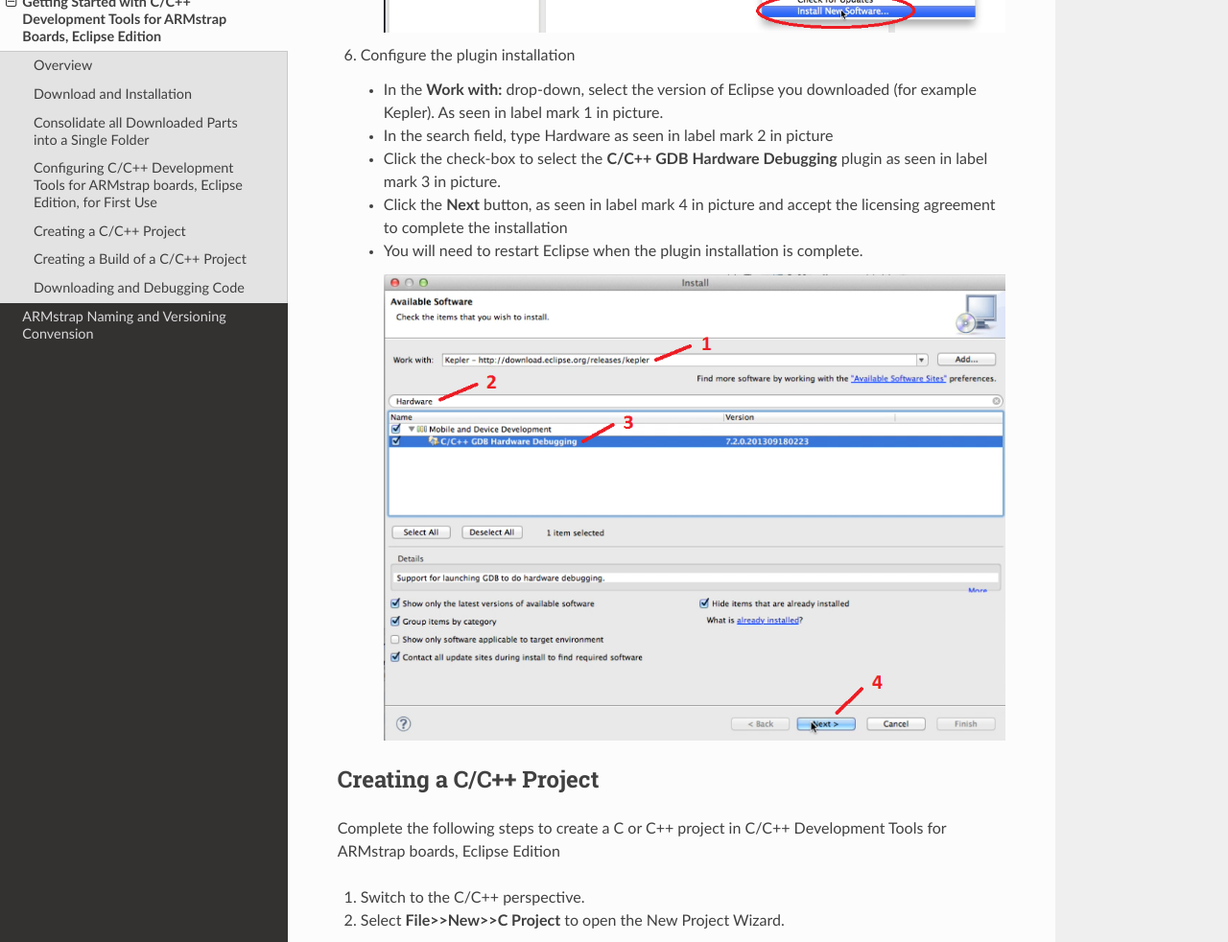
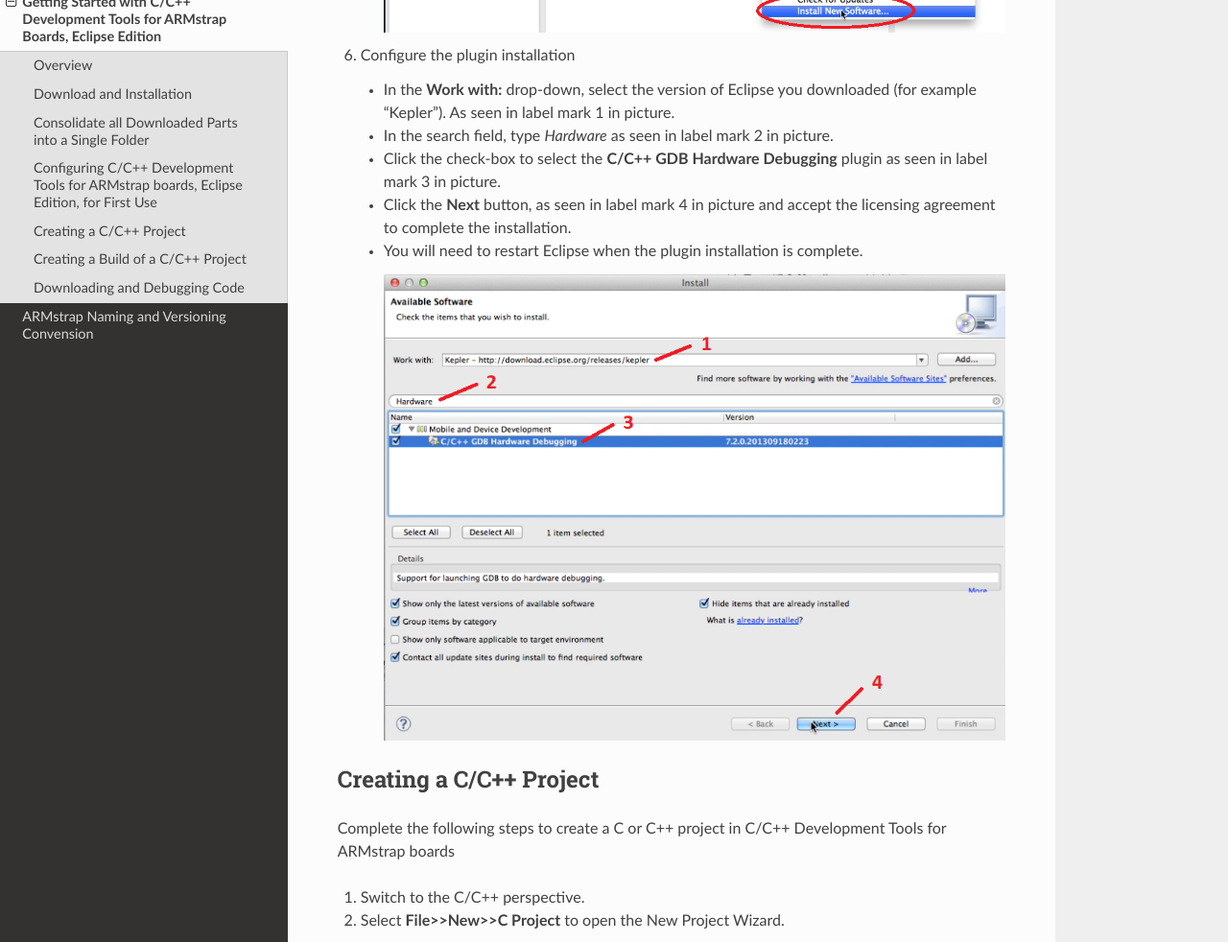
Before and after one commit to armstrap/armstrap-documentation, a Sphinx documentation site: the page built from source/getting-started-eclipse-development-tools.rst, in a window 1280 px wide and 1400 px high, scrolled down 2343 px. Shown: the part 174-1156 px from the top of the window at 96% size. Built offline with Sphinx 7.4.7 and the Read the Docs theme 2.0.0, drawn with Linux system fonts in a browser that asks for light colours; some of the changed text lies outside the part shown.

Commit message:
* Set default syntax highlight language to 'none'.  By default, the default language for all literal code blocks was pythong and this was causing confusing highlighting problem.  Now users are to explicitly state the highlighing scheme to use. * Added quotes to make steps a little more clear.

```diff
--- a/source/conf.py
+++ b/source/conf.py
@@ -89,6 +89,10 @@
 # If true, sectionauthor and moduleauthor directives will be shown in the
 # output. They are ignored by default.
 #show_authors = False
+
+# The default language to highlight source code in. The default is 'python'.
+# The value should be a valid Pygments lexer name
+highlight_language = None
 
 # The name of the Pygments (syntax highlighting) style to use.
 pygments_style = 'sphinx'
--- a/source/getting-started-eclipse-development-tools.rst
+++ b/source/getting-started-eclipse-development-tools.rst
@@ -12,17 +12,17 @@
 -------------------------
 
 1. Install Java (Java SE 6 or greater is recommended), which you can download at http://www.java.com/getjava.
-2. Download Eclipse IDE for C/C++ Developers from http://www.eclipse.org/downloads
-3. Download GNU Tools for ARM Embedded Processors from https://launchpad.net/gcc-arm-embedded
-4. Download ARMstrap blinky examples from https://s3.amazonaws.com/armstrap-public/examples/armstrap_blinkyexamples_1.0.0.zip
+2. Download "Eclipse IDE for C/C++ Developers" from http://www.eclipse.org/downloads
+3. Download "GNU Tools for ARM Embedded Processors" from https://launchpad.net/gcc-arm-embedded
+4. Download "ARMstrap blinky examples" from https://s3.amazonaws.com/armstrap-public/examples/armstrap_blinkyexamples_1.0.0.zip
 
 Consolidate all Downloaded Parts into a Single Folder
 -----------------------------------------------------
 
 1. Create a folder on your Desktop called *armstrap*
-2. Extract your downloaded Eclipse IDE for C/C++ Developers into *<user>/Desktop/armstrap/eclipse*
-3. Extract your downloaded GNU Tools for ARM Embedded Processors into *<user>/Desktop/armstrap/gcc-arm*
-4. Extract your downloaded ARMstrap blinky examples into *<user>/Desktop/armstrap/workspace*
+2. Extract your downloaded "Eclipse IDE for C/C++ Developers" into *<user>/Desktop/armstrap/eclipse*
+3. Extract your downloaded "GNU Tools for ARM Embedded Processors" into *<user>/Desktop/armstrap/gcc-arm*
+4. Extract your downloaded "ARMstrap blinky examples" into *<user>/Desktop/armstrap/workspace*
 
 Configuring C/C++ Development Tools for ARMstrap boards, Eclipse Edition, for First Use
 ---------------------------------------------------------------------------------------
@@ -34,6 +34,7 @@
 
     .. image:: images/getting-started-eclipse-development-tools/Eclipse-Workspace.png
        :align: center
+
     .. Tip:: Enable **Use this as the default and do not ask again** to save a project folder as your default workspace.
 
 3. In the Eclipse welcome screen, select the **Workbench** icon on the far right to open the workbench view.
@@ -46,17 +47,17 @@
     .. image:: images/getting-started-eclipse-development-tools/Eclipse-Perpective.png
        :align: center
 
-5. Debugging ARMstrap requires the C/C++ GDB Hardware Debugging plugin.  To install the plugin, select the **Help>>Install New Software...** menu item
+5. Debugging ARMstrap requires the "C/C++ GDB Hardware Debugging" plugin.  To install the plugin, select the **Help>>Install New Software...** menu item
 
     .. image:: images/getting-started-eclipse-development-tools/Eclipse-Install-New-Software.png
        :align: center
 
 6. Configure the plugin installation
 
-   * In the **Work with:** drop-down, select the version of Eclipse you downloaded (for example Kepler).  As seen in label mark 1 in picture.
-   * In the search field, type Hardware as seen in label mark 2 in picture
+   * In the **Work with:** drop-down, select the version of Eclipse you downloaded (for example "Kepler").  As seen in label mark 1 in picture.
+   * In the search field, type *Hardware* as seen in label mark 2 in picture.
    * Click the check-box to select the **C/C++ GDB Hardware Debugging** plugin as seen in label mark 3 in picture.
-   * Click the **Next** button, as seen in label mark 4 in picture and accept the licensing agreement to complete the installation
+   * Click the **Next** button, as seen in label mark 4 in picture and accept the licensing agreement to complete the installation.
    * You will need to restart Eclipse when the plugin installation is complete.
 
     .. image:: images/getting-started-eclipse-development-tools/Eclipse-Install-New-Software-Screen.png
@@ -65,7 +66,7 @@
 Creating a C/C++ Project
 ------------------------
 
-Complete the following steps to create a C or C++ project in C/C++ Development Tools for ARMstrap boards, Eclipse Edition
+Complete the following steps to create a C or C++ project in C/C++ Development Tools for ARMstrap boards
 
 1. Switch to the C/C++ perspective.
 2. Select **File>>New>>C Project** to open the New Project Wizard.
@@ -75,7 +76,7 @@
 
 3. Configure the C Project
 
-   * Give the project the name blinky, as seen in label mark 1 in picture.
+   * Give the project the name *blinky*, as seen in label mark 1 in picture.
    * Under **Project Type**, select the **Empty Project** option, as seen in label mark 2 in picture.
    * Under **Toolchains**, select **Cross GCC** option, as seen in label mark 3 in picture.
 
```
